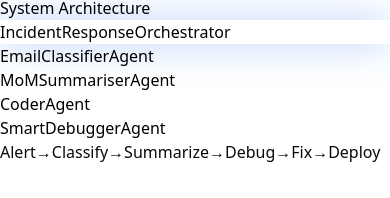
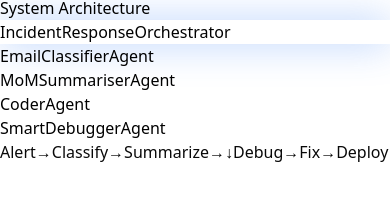
Before and after one commit to amritsc/amritsc.github.io, a React (Vite) app: page / in a window 390 px wide. Shown: the part 5353-5551 px from the top of the page. Built offline with nearby package versions, Linux system fonts and the light colour scheme.

Commit message:
Fix mobile spacing

```diff
--- a/src/App.jsx
+++ b/src/App.jsx
@@ -231,7 +231,7 @@ const HeroSection = () => {
   ];
 
   return (
-    <section id="hero" className="relative min-h-screen flex flex-col items-center justify-center overflow-hidden bg-slate-950">
+    <section id="hero" className="relative min-h-screen flex flex-col items-center justify-center overflow-hidden bg-slate-950 pt-24 md:pt-0">
       <GradientOrbs />
       <ParticleField />
 
@@ -612,11 +612,12 @@ const AgentsSection = () => {
             </div>
 
             <motion.div
-              className="mt-4 text-xs text-slate-500 flex items-center gap-2"
+              className="mt-4 text-xs text-slate-500 flex flex-wrap justify-center items-center gap-1 md:gap-2 px-4"
               animate={{ opacity: [0.5, 1, 0.5] }}
               transition={{ duration: 2, repeat: Infinity }}
             >
-              <span>Alert</span><span>→</span><span>Classify</span><span>→</span><span>Summarize</span><span>→</span><span>Debug</span><span>→</span><span>Fix</span><span>→</span><span>Deploy</span>
+              <span>Alert</span><span>→</span><span>Classify</span><span>→</span><span>Summarize</span><span className="hidden sm:inline">→</span><span className="sm:hidden">↓</span>
+              <span>Debug</span><span>→</span><span>Fix</span><span>→</span><span>Deploy</span>
             </motion.div>
           </div>
         </motion.div>
```
